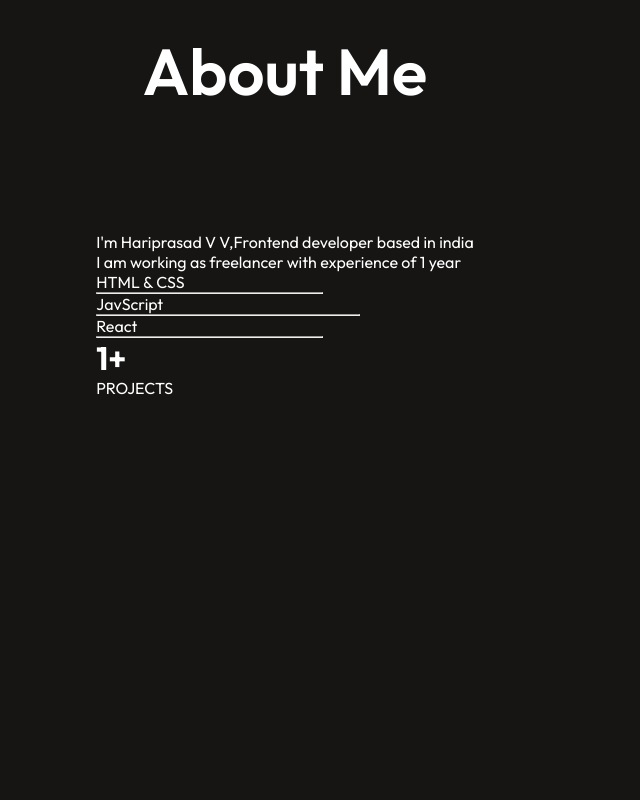
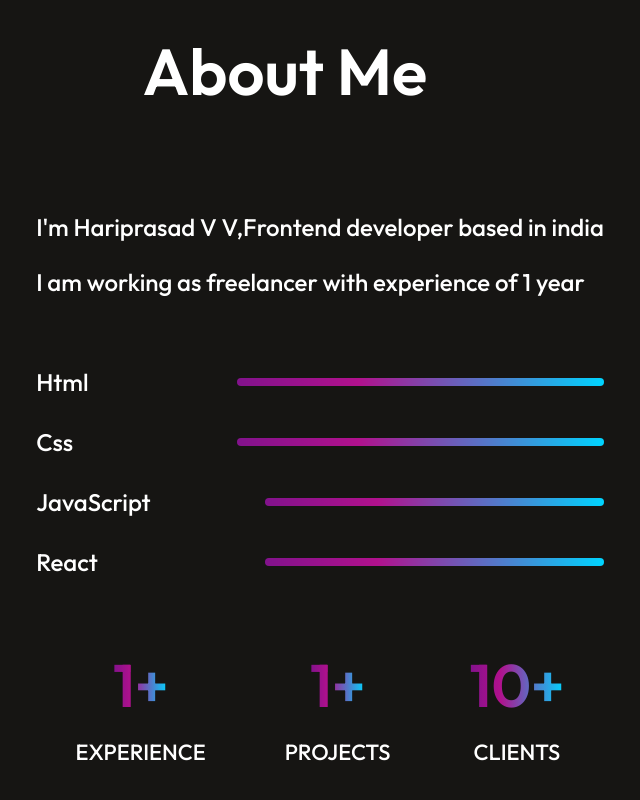
Before and after one commit to hariprasadvv2508/portfolio, a React (Vite) app: page / in a window 1280 px wide. Shown: the part 900-1700 px from the top of the page, without its empty margins (355-995 px from the left). Before the commit the page ends 1298 px from the top, so only its background shows below. Built offline with nearby package versions, Linux system fonts and the light colour scheme; a web font is replaced by a local one.

Commit message:
fifth commit

```diff
--- a/src/Components/About/About.css
+++ b/src/Components/About/About.css
@@ -11,3 +11,81 @@
     font-size: 65px;
     font-weight: 600;
 }
+.about-section{
+    display:flex;
+    gap:70px;
+}
+.about-left img{
+    width:400px; /* or any custom size */
+    height:400px ;
+    margin:0px 100px;
+}
+.about-right{
+    display: flex;
+    flex-direction: column;
+    gap: 70px;
+}
+.about-para{
+    display:flex;
+    flex-direction: column;
+    gap: 25px;
+    font-size: 24px;
+    font-weight: 500;
+}
+.about-skills{
+    display: flex;
+    flex-direction: column;
+    gap: 30px;
+}
+.about-skill{
+    display:flex;
+    gap:80px;
+    align-items: center;
+    transition: 0.3s;
+}
+.about-skill p{
+    width:150px;
+    font-size: 24px;
+    font-weight: 500;
+}
+.about-skill hr{
+    outline: none;
+    border: none;
+    width: 50%;
+    height: 8px;
+    border-radius:50px;
+    background: linear-gradient(90deg, rgba(2,0,36,1) 0%, rgba(188,17,205,0.6526260162268032) 0%, rgba(177,17,141,1) 33%, rgba(0,212,255,1) 100%);
+}
+.about-acheivements{
+    display: flex;
+    width: 100%;
+    justify-content: space-around;
+    margin-bottom: 80px;
+}
+.about-acheivement{
+    display: flex;
+    flex-direction: column;
+    align-items: center;
+    gap: 15px;
+    transition: 0.5s;
+}
+.about-acheivement h1{
+    font-size: 60px;
+    font-weight: 600;
+    background: linear-gradient(90deg, rgba(2,0,36,1) 0%, rgba(188,17,205,0.6526260162268032) 0%, rgba(177,17,141,1) 33%, rgba(0,212,255,1) 100%);
+    background-clip: text;
+    -webkit-background-clip: text;
+    -webkit-text-fill-color: transparent;
+}
+.about-acheivement p{
+    font-size: 22px;
+    font-weight: 500;
+}
+.about-skill:hover{
+    transform: scale(1.05);
+    transition: 0.5s;
+}
+.about-acheivement:hover{
+    transform: scale(1.05);
+    transition: 0.5s;
+}
--- a/src/Components/About/About.jsx
+++ b/src/Components/About/About.jsx
@@ -1,5 +1,6 @@
 import React from "react";
 import './About.css'
+import Hariimage2  from '../../assets/Hariimage2.jpg'
 const About = () =>{
     return(
         <div className="about">
@@ -9,7 +10,7 @@ const About = () =>{
                 </div>
                 <div className="about-section">
                     <div className="about-left">
-                        <img src="" alt="" />
+
                     </div>
                     <div className="about-right">
                          <div className="about-para">
@@ -17,14 +18,23 @@ const About = () =>{
                             <p>I am  working as freelancer with experience of 1 year</p>
                          </div>
                          <div className="about-skills">
-                            <div className="about-skill"><p>HTML & CSS</p><hr style={{width:"60%"}}/></div>
-                            <div className="about-skill"><p>JavScript</p><hr style={{width:"70%"}}/></div>
+                            <div className="about-skill"><p>Html</p><hr style={{width:"80%"}}/></div>
+                            <div className="about-skill"><p>Css</p><hr style={{width:"80%"}}/></div>
+                            <div className="about-skill"><p>JavaScript</p><hr style={{width:"60%"}}/></div>
                             <div className="about-skill"><p>React</p><hr style={{width:"60%"}}/></div>
                          </div>
                          <div className="about-acheivements">
                             <div className="about-acheivement">
                                     <h1>1+</h1>
+                                    <p>EXPERIENCE</p>
+                            </div>
+                            <div className="about-acheivement">
+                                    <h1>1+</h1>
                                     <p>PROJECTS</p>
+                            </div>
+                            <div className="about-acheivement">
+                                    <h1>10+</h1>
+                                    <p>CLIENTS</p>
                             </div>
                          </div>
                     </div>
```
Also changed, not shown: 1 other file (tests, documents, lock files or other folders).
